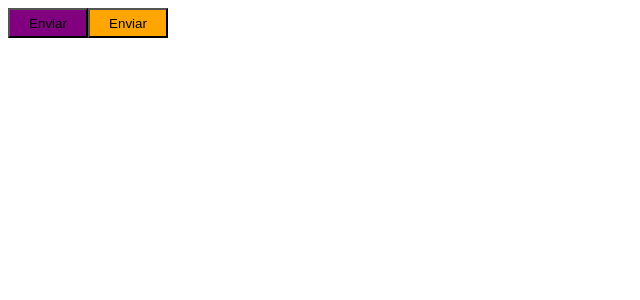
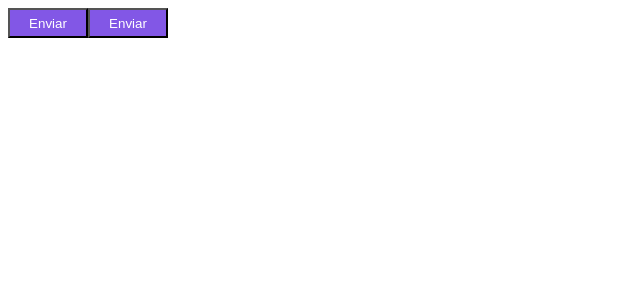
Before and after one commit to SouzaVitoria/pomodoro-timer, a React (Vite) app: page / in a window 1280 px wide. Shown: the top 300 px of the page, without its empty margins (0-640 px from the left). Built offline with nearby package versions, Linux system fonts and the light colour scheme.

Commit message:
theme setup

```diff
--- a/src/App.tsx
+++ b/src/App.tsx
@@ -1,11 +1,13 @@
 import React from "react"
+import { ThemeProvider } from "styled-components";
 import { Button } from "./components/Button/Button"
+import { defaultTheme } from "./styles/themes/default";
 
 export function App() {
   return (
-    <>
+    <ThemeProvider theme={defaultTheme}>
       <Button variant="primary" />
       <Button variant="secondary" />
-    </>
+    </ThemeProvider>
   )
 }
--- a/src/components/Button/Button.styles.ts
+++ b/src/components/Button/Button.styles.ts
@@ -15,5 +15,8 @@
   width: 80px;
   height: 30px;
 
-  ${props => css`background-color: ${buttonVariants[props.variant]}`}
+  background-color: ${props => props.theme.primary};
+  color: ${props => props.theme.white};
+
+  /* ${props => css`background-color: ${buttonVariants[props.variant]}`} */
 `
--- /dev/null
+++ b/src/styles/themes/default.ts
@@ -0,0 +1,5 @@
+export const defaultTheme = {
+  white: '#FFF',
+  primary: '#8257e6',
+  secondary: 'orange',
+}
```
